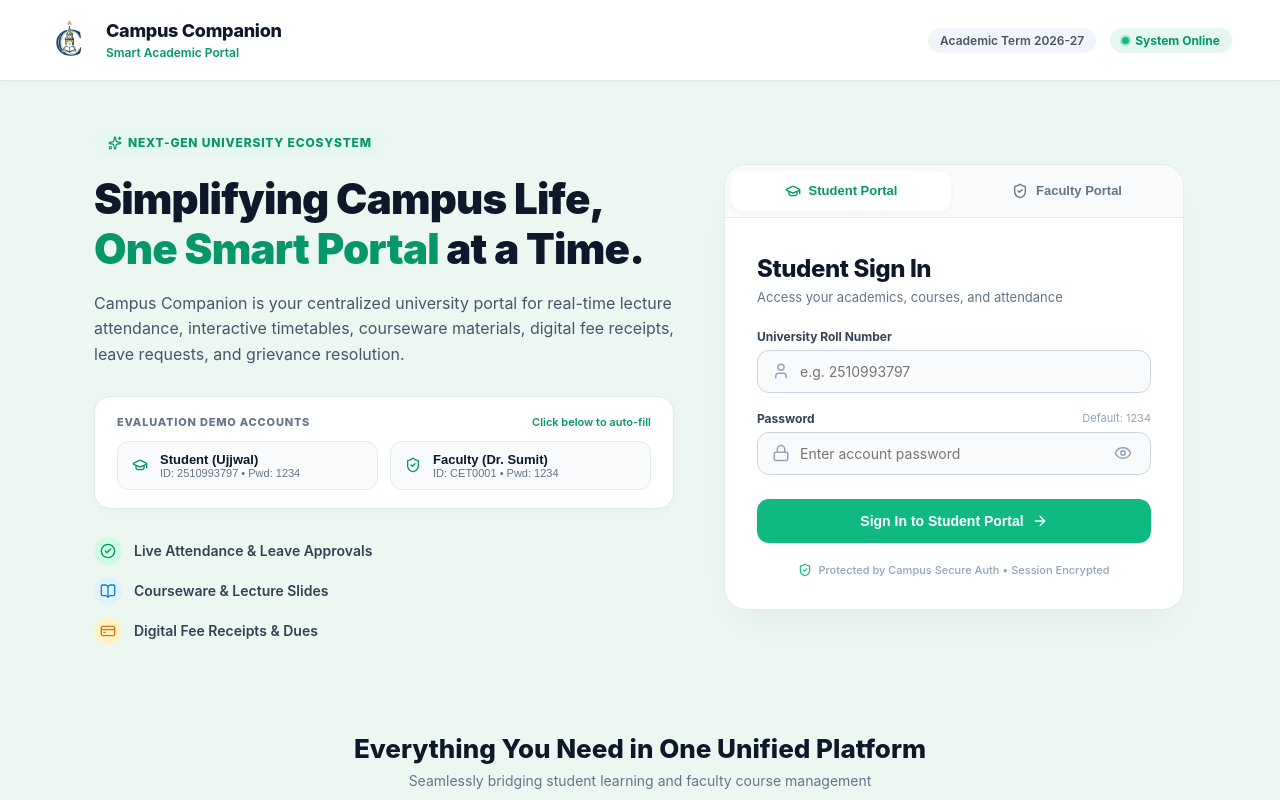
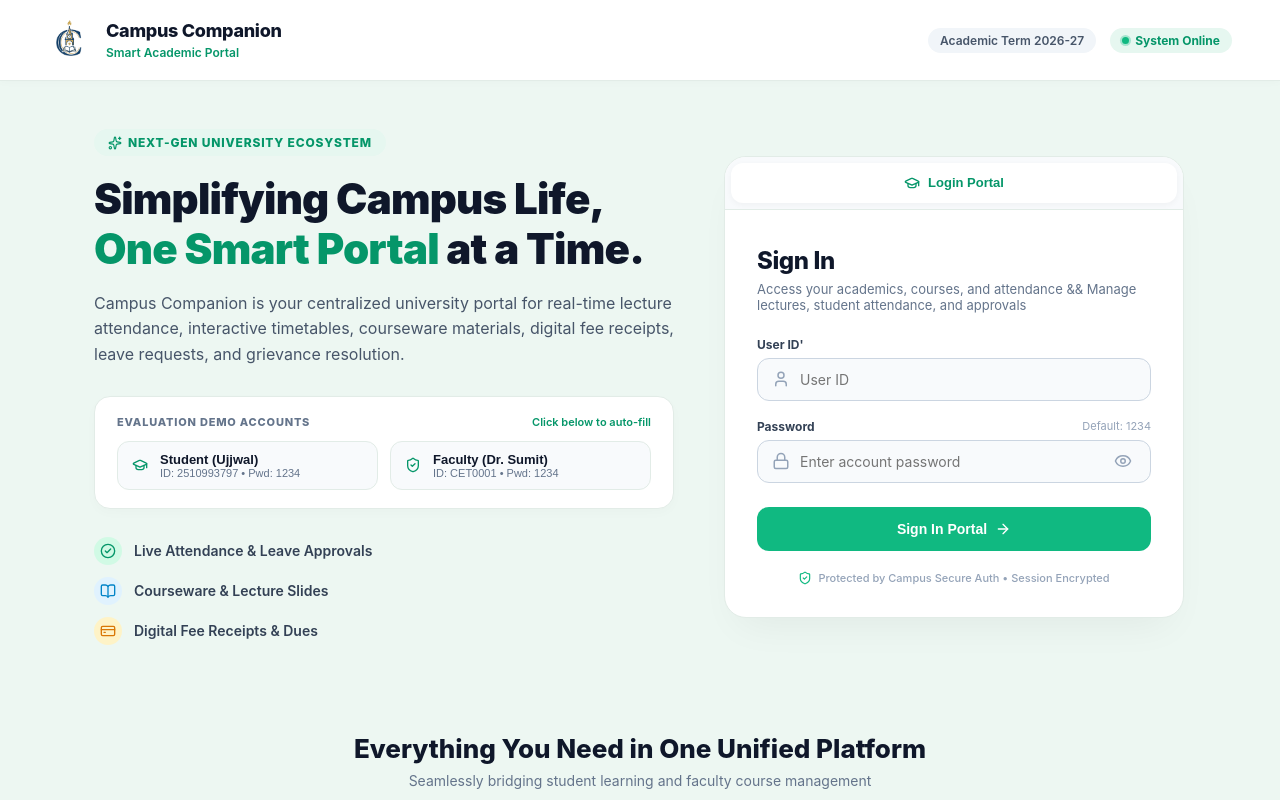
Before and after one commit to ujjwal-nyotane/Campus-Companion, a React (Vite) app in the folder frontend/: page / in a window 1280 px wide. Shown: the top 800 px of the page. Built offline with nearby package versions, Linux system fonts and the light colour scheme.

Commit message:
make unified login system

```diff
--- a/frontend/src/components/css/index.css
+++ b/frontend/src/components/css/index.css
@@ -264,7 +264,7 @@
 /* Role Switcher Tabs */
 .role-switcher-tabs {
   display: grid;
-  grid-template-columns: 1fr 1fr;
+  grid-template-columns: 1fr;
   background-color: #f8fafc;
   border-bottom: 1px solid #e2ece7;
   padding: 6px;
--- a/frontend/src/components/index.jsx
+++ b/frontend/src/components/index.jsx
@@ -24,7 +24,7 @@ function Index() {
   const { login, isLoggedIn, role } = useAuth();
 
   // Active role tab: 'Student' or 'Faculty'
-  const [activeTab, setActiveTab] = useState("Student");
+
 
   // Controlled Form State
   const [userId, setUserId] = useState("");
@@ -48,7 +48,7 @@ function Index() {
   const validate = () => {
     const errs = {};
     if (!userId.trim()) {
-      errs.userId = activeTab === "Student" ? "Please enter your Roll Number" : "Please enter your Faculty ID";
+      errs.userId =  "Please enter your ID";
     }
     if (!password) {
       errs.password = "Password is required";
@@ -84,22 +84,8 @@ function Index() {
     }, 250);
   };
 
-  // Switch Role tab and optionally prefill credentials
-  const switchRole = (newRole) => {
-    setActiveTab(newRole);
-    setErrors({});
-    setAuthError("");
-    if (newRole === "Student") {
-      setUserId("2510993797");
-      setPassword("1234");
-    } else {
-      setUserId("CET0001");
-      setPassword("1234");
-    }
-  };
 
-  const prefillQuickDemo = (id, pwd, userRole) => {
-    setActiveTab(userRole);
+  const prefillQuickDemo = (id, pwd) => {
     setUserId(id);
     setPassword(pwd);
     setErrors({});
@@ -155,8 +141,8 @@ function Index() {
             <div className="demo-buttons-row">
               <button
                 type="button"
-                className={`btn-demo-chip ${activeTab === 'Student' && userId === '2510993797' ? 'active-chip' : ''}`}
-                onClick={() => prefillQuickDemo("2510993797", "1234", "Student")}
+                className={'btn-demo-chip '}
+                onClick={() => prefillQuickDemo("2510993797", "1234")}
               >
                 <GraduationCap size={16} />
                 <div className="chip-details">
@@ -167,8 +153,8 @@ function Index() {
 
               <button
                 type="button"
-                className={`btn-demo-chip ${activeTab === 'Faculty' ? 'active-chip' : ''}`}
-                onClick={() => prefillQuickDemo("CET0001", "1234", "Faculty")}
+                className={'btn-demo-chip '}
+                onClick={() => prefillQuickDemo("CET0001", "1234" )}
               >
                 <ShieldCheck size={16} />
                 <div className="chip-details">
@@ -209,28 +195,21 @@ function Index() {
             <div className="role-switcher-tabs">
               <button
                 type="button"
-                className={`tab-btn ${activeTab === 'Student' ? 'active' : ''}`}
-                onClick={() => switchRole('Student')}
+                className={'tab-btn active'}
+
               >
-                <GraduationCap size={16} /> Student Portal
-              </button>
-              <button
-                type="button"
-                className={`tab-btn ${activeTab === 'Faculty' ? 'active' : ''}`}
-                onClick={() => switchRole('Faculty')}
-              >
-                <ShieldCheck size={16} /> Faculty Portal
+                <GraduationCap size={16} /> Login Portal
               </button>
             </div>
 
             <div className="login-card-body">
               <h2 className="login-title">
-                {activeTab === 'Student' ? 'Student Sign In' : 'Faculty Sign In'}
+                    Sign In
               </h2>
               <p className="login-subtitle">
-                {activeTab === 'Student'
-                  ? 'Access your academics, courses, and attendance'
-                  : 'Manage lectures, student attendance, and approvals'}
+
+                   Access your academics, courses, and attendance &&
+                  Manage lectures, student attendance, and approvals
               </p>
 
               {authError && (
@@ -243,14 +222,14 @@ function Index() {
                 {/* Roll Number or Faculty ID input */}
                 <div className="form-control-group">
                   <label htmlFor="userId">
-                    {activeTab === 'Student' ? 'University Roll Number' : 'Faculty Employee ID'}
+                    User ID'
                   </label>
                   <div className={`input-field-wrap ${errors.userId ? 'has-error' : ''}`}>
                     <User size={18} className="field-icon" />
                     <input
                       id="userId"
                       type="text"
-                      placeholder={activeTab === 'Student' ? 'e.g. 2510993797' : 'e.g. CET0001'}
+                      placeholder='User ID'
                       value={userId}
                       onChange={(e) => {
                         setUserId(e.target.value);
@@ -259,7 +238,7 @@ function Index() {
                       }}
                     />
                   </div>
-                  {errors.userId && <span className="field-error-msg">{errors.userId}</span>}
+                  {errors.userId && <span className="field-error-msg " >{errors.userId}</span>}
                 </div>
 
                 {/* Password input with show/hide toggle */}
@@ -304,7 +283,7 @@ function Index() {
                     'Signing In...'
                   ) : (
                     <>
-                      <span>Sign In to {activeTab} Portal</span>
+                      <span>Sign In Portal</span>
                       <ArrowRight size={16} />
                     </>
                   )}
```
Also changed, not shown: frontend/src/App.jsx (+5 -5 lines).
